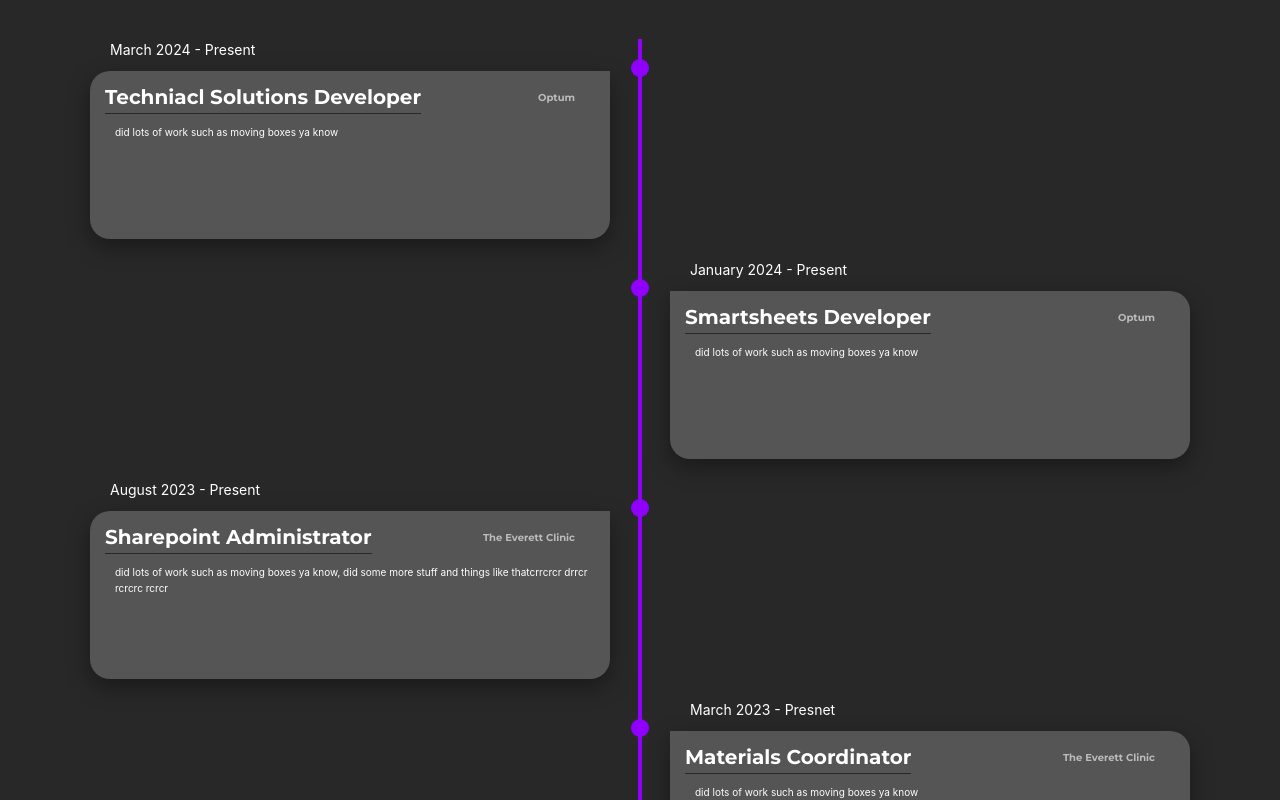
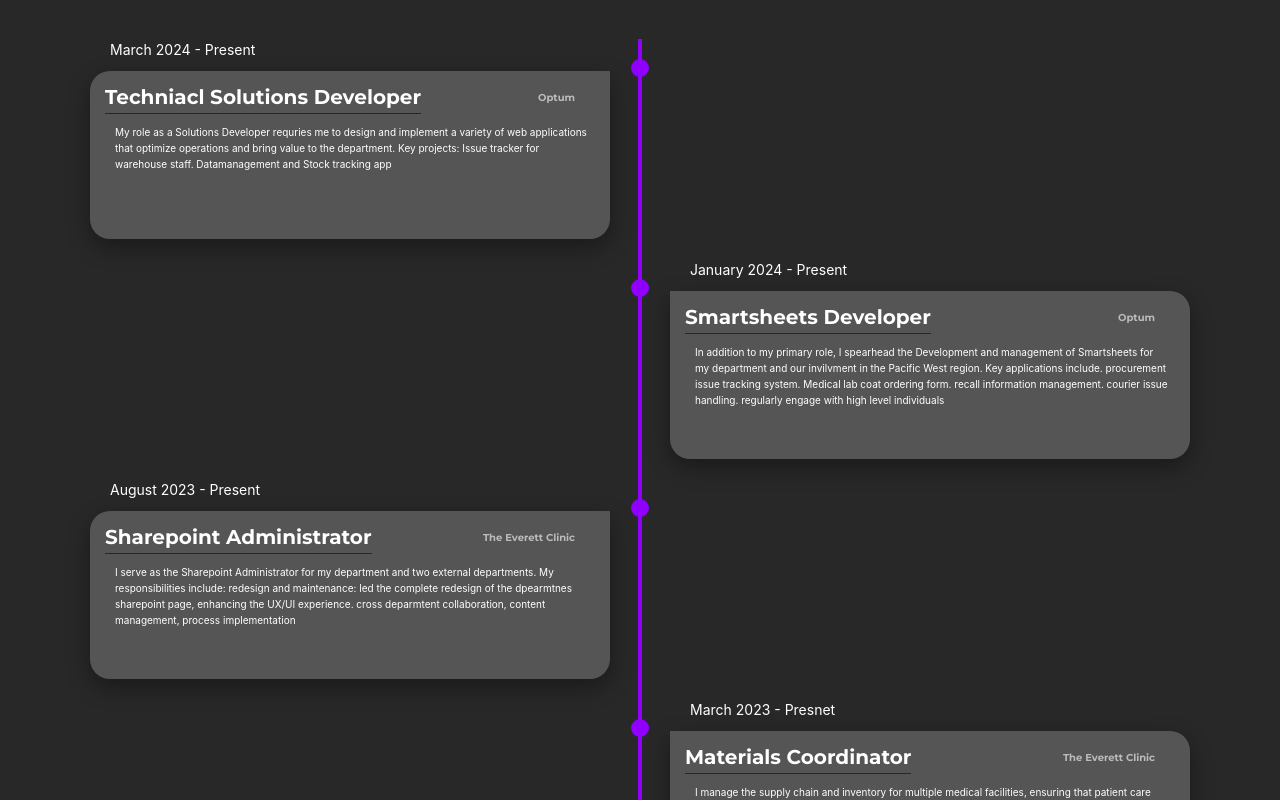
Before and after one commit to MattStudzinski/PortfolioV2, a React (Create React App) app: page / in a window 1280 px wide. Shown: the part 860-1660 px from the top of the page. Built offline with nearby package versions, Linux system fonts and the light colour scheme.

Commit message:
added rough descriptions

```diff
--- a/src/TimelineElement.js
+++ b/src/TimelineElement.js
@@ -3,28 +3,28 @@ let timelineElements = [
         id:1,
         title: "Techniacl Solutions Developer",
         location:"Optum",
-        description: "did lots of work such as moving boxes ya know",
+        description: "My role as a Solutions Developer requries me to design and implement a variety of web applications that optimize operations and bring value to the department. Key projects: Issue tracker for warehouse staff. Datamanagement and Stock tracking app",
         date: "March 2024 - Present"
     },
     {
         id:2,
         title: "Smartsheets Developer",
         location:"Optum",
-        description: "did lots of work such as moving boxes ya know",
+        description: "In addition to my primary role, I spearhead the Development and management of Smartsheets for my department and our invilvment in the Pacific West region. Key applications include. procurement issue tracking system. Medical lab coat ordering form. recall information management. courier issue handling. regularly engage with high level individuals",
         date: "January 2024 - Present"
     },
     {
         id:3,
         title: "Sharepoint Administrator",
         location:"The Everett Clinic",
-        description: "did lots of work such as moving boxes ya know, did some more stuff and things like thatcrrcrcr drrcr rcrcrc rcrcr",
+        description: "I serve as the Sharepoint Administrator for my department and two external departments. My responsibilities include: redesign and maintenance: led the complete redesign of the dpearmtnes sharepoint page, enhancing the UX/UI experience. cross deparmtent collaboration, content management, process implementation",
         date: "August 2023 - Present"
     },
     {
         id:4,
         title: "Materials Coordinator",
         location:"The Everett Clinic",
-        description: "did lots of work such as moving boxes ya know",
+        description: "I manage the supply chain and inventory for multiple medical facilities, ensuring that patient care areas are consistently stocked with necessary supplies. Coordinate the transportation of medical supplies from the main warehouse to various clinical sites. Update and maintain the item database, adding new products for reorder and troubleshooting any inventory discrepancies. Handle significant monetary transactions daily, managing upwards of $100,000 in inventory during distribution. Played a key role in the transition to a new gas purchase card provider, ensuring a smooth switch and minimal disruption to operations.",
         date: "March 2023 - Presnet"
     }
 ]
```
